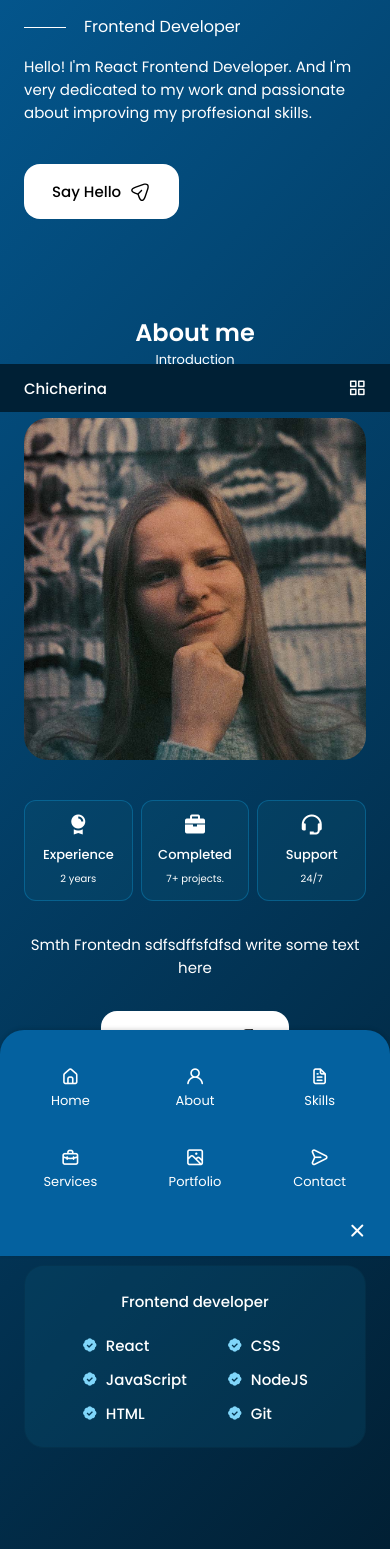
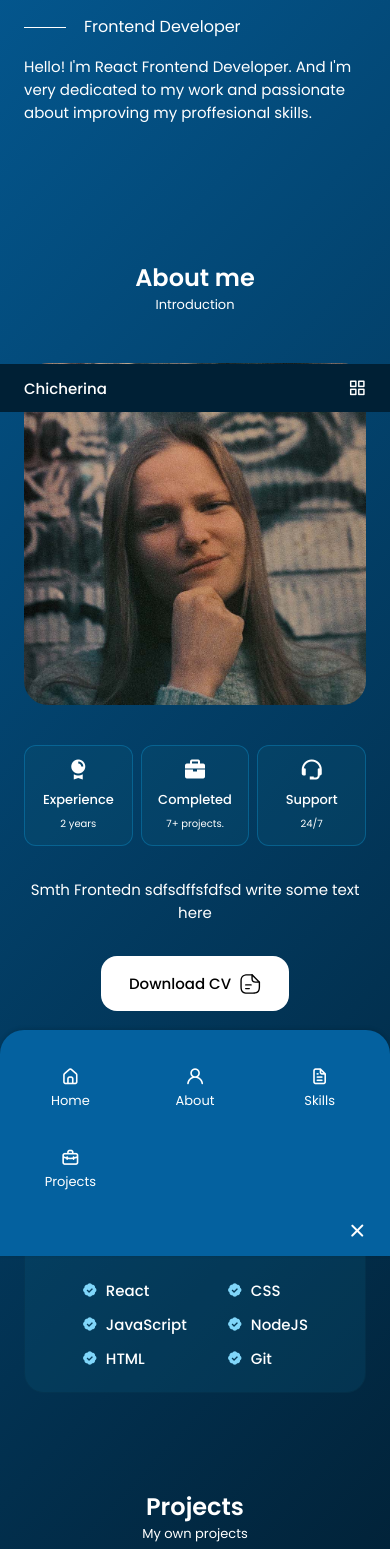
Before and after one commit to katyeheisenberg/portfolio-mine, a React (Create React App) app: page / in a window 390 px wide. Shown: the part 432-1981 px from the top of the page. Built offline with nearby package versions, Linux system fonts and the light colour scheme.

Commit message:
completed footer component;

```diff
--- a/src/components/Header/Header.jsx
+++ b/src/components/Header/Header.jsx
@@ -31,19 +31,7 @@ const Header = () => {
             <li className="nav__item">
               <a href="#services" className="nav__link">
                 <i className="uil uil-briefcase-alt nav__icon"></i>
-                Services
-              </a>
-            </li>
-            <li className="nav__item">
-              <a href="#portfolio" className="nav__link">
-                <i className="uil uil-scenery nav__icon"></i>
-                Portfolio
-              </a>
-            </li>
-            <li className="nav__item">
-              <a href="#contact" className="nav__link">
-                <i className="uil uil-message nav__icon"></i>
-                Contact
+                Projects
               </a>
             </li>
           </ul>
--- a/src/components/footer/Footer.jsx
+++ b/src/components/footer/Footer.jsx
@@ -9,10 +9,10 @@ const Footer = () => {
 
         <ul className="footer__list">
           <li>
-            <a href="#about" className="footer__link">About</a>
+            <a className="footer__link" href="#about">About</a>
           </li>
           <li>
-            <a href="#portfolio" className="footer__link">Projects</a>
+            <a className="footer__link" href="#portfolio">Projects</a>
           </li>
         </ul>
 
--- a/src/components/footer/footer.scss
+++ b/src/components/footer/footer.scss
@@ -0,0 +1,64 @@
+.footer {
+  background-color: var(--container-color);
+  border-top: 1px solid rgba(0, 0, 0, 0.1);
+}
+
+.footer__container {
+  padding: 2rem 0 6rem;
+}
+
+.footer__link {
+  color: white;
+}
+
+.footer__title {
+  text-align: center;
+  margin-bottom: var(--mb-2);
+}
+
+.footer__link:hover {
+  color: rgb(152, 152, 152);
+}
+
+.footer__list {
+  display: flex;
+  justify-content: center;
+  column-gap: 1.5rem;
+  margin-bottom: var(--mb-2);
+}
+
+.footer__social {
+  display: flex;
+  justify-content: center;
+  column-gap: 1.125rem;
+
+}
+
+.footer__social-link {
+  color: white;
+  font-size: 1.25rem;
+  padding: 0.5rem;
+  border-radius: 0.5rem;
+  display: inline-flex;
+  background-color: rgba(129, 212, 248, 0.7);
+}
+
+.footer__social-link:hover {
+  color: rgb(152, 152, 152);
+}
+
+.footer__copy {
+  display: block;
+  margin-top: 4.5rem;
+  color: rgb(152, 152, 152);
+  text-align: center;
+  font-size: var(--smaller-font-size)
+}
+
+@media screen and (max-width: 992px) {
+  .footer__social-link {
+    padding: 0.25rem;
+    border-radius: 0.25rem;
+    font-size: 1rem;
+  }
+}
--- a/src/components/home/Data.jsx
+++ b/src/components/home/Data.jsx
@@ -56,27 +56,6 @@ const Data = () => {
       </h1>
       <h3 className="home__subtitle">Frontend Developer</h3>
       <p className="home__description">Hello! I'm React Frontend Developer. And I'm very dedicated to my work and passionate about improving my proffesional skills.</p>
-      <a href="#contact" className="button button--flex">
-        Say Hello
-        <svg
-                  class="button__icon"
-                  xmlns="http://www.w3.org/2000/svg"
-                  width="24"
-                  height="24"
-                  viewBox="0 0 24 24"
-                  fill="black"
-                >
-                  <path
-                    d="M14.2199 21.9352C13.0399 21.9352 11.3699 21.1052 10.0499 17.1352L9.32988 14.9752L7.16988 14.2552C3.20988 12.9352 2.37988 11.2652 2.37988 10.0852C2.37988 8.91525 3.20988 7.23525 7.16988 5.90525L15.6599 3.07525C17.7799 2.36525 19.5499 2.57525 20.6399 3.65525C21.7299 4.73525 21.9399 6.51525 21.2299 8.63525L18.3999 17.1252C17.0699 21.1052 15.3999 21.9352 14.2199 21.9352ZM7.63988 7.33525C4.85988 8.26525 3.86988 9.36525 3.86988 10.0852C3.86988 10.8052 4.85988 11.9052 7.63988 12.8252L10.1599 13.6652C10.3799 13.7352 10.5599 13.9152 10.6299 14.1352L11.4699 16.6552C12.3899 19.4352 13.4999 20.4252 14.2199 20.4252C14.9399 20.4252 16.0399 19.4352 16.9699 16.6552L19.7999 8.16525C20.3099 6.62525 20.2199 5.36525 19.5699 4.71525C18.9199 4.06525 17.6599 3.98525 16.1299 4.49525L7.63988 7.33525Z"
-                    fill="black"
-                  ></path>
-                  <path
-                    d="M10.11 14.7052C9.92005 14.7052 9.73005 14.6352 9.58005 14.4852C9.29005 14.1952 9.29005 13.7152 9.58005 13.4252L13.16 9.83518C13.45 9.54518 13.93 9.54518 14.22 9.83518C14.51 10.1252 14.51 10.6052 14.22 10.8952L10.64 14.4852C10.5 14.6352 10.3 14.7052 10.11 14.7052Z"
-                    fill="black"
-                  ></path>
-        </svg>
-
-      </a>
     </div>
   )
 }
--- a/src/components/projects/Projects.jsx
+++ b/src/components/projects/Projects.jsx
@@ -31,12 +31,12 @@ const Projects = () => {
               <ul className="services__modal-services grid">
                 <li className="services__modal-service">
                   <i className="uil uil-check-circle services__modal-icon"></i>
-                  <p className="services__modal-info"><a href="https://github.com/katyeheisenberg/ecommerce">GitHub</a></p>
+                  <p className="services__modal-info"><a className="services__modal-info" href="https://github.com/katyeheisenberg/ecommerce">GitHub</a></p>
                 </li>
 
                 <li className="services__modal-service">
                   <i className="uil uil-check-circle services__modal-icon"></i>
-                  <p className="services__modal-info"><a href="https://effervescent-mischievous.onrender.com/">Project</a></p>
+                  <p className="services__modal-info"><a className="services__modal-info" href="https://effervescent-mischievous.onrender.com/">Project</a></p>
                 </li>
               </ul>
             </div>
@@ -61,12 +61,12 @@ const Projects = () => {
               <ul className="services__modal-services grid">
                 <li className="services__modal-service">
                   <i className="uil uil-check-circle services__modal-icon"></i>
-                  <p className="services__modal-info"><a href="https://github.com/katyeheisenberg/myPage">GitHub</a></p>
+                  <p className="services__modal-info"><a className="services__modal-info" href="https://github.com/katyeheisenberg/myPage">GitHub</a></p>
                 </li>
 
                 <li className="services__modal-service">
                   <i className="uil uil-check-circle services__modal-icon"></i>
-                  <p className="services__modal-info"><a href="https://kittys-blog.vercel.app/">Project</a></p>
+                  <p className="services__modal-info"><a className="services__modal-info" href="https://kittys-blog.vercel.app/">Project</a></p>
                 </li>
               </ul>
             </div>
@@ -91,12 +91,12 @@ const Projects = () => {
               <ul className="services__modal-services grid">
                 <li className="services__modal-service">
                   <i className="uil uil-check-circle services__modal-icon"></i>
-                  <p className="services__modal-info"><a href="https://github.com/katyeheisenberg/mui-sNetwork">GitHub</a></p>
+                  <p className="services__modal-info"><a className="services__modal-info" href="https://github.com/katyeheisenberg/mui-sNetwork">GitHub</a></p>
                 </li>
 
                 <li className="services__modal-service">
                   <i className="uil uil-check-circle services__modal-icon"></i>
-                  <p className="services__modal-info"><a href="https://mui-s-network.vercel.app/">Project</a></p>
+                  <p className="services__modal-info"><a className="services__modal-info" href="https://mui-s-network.vercel.app/">Project</a></p>
                 </li>
               </ul>
             </div>
--- a/src/components/projects/projects.scss
+++ b/src/components/projects/projects.scss
@@ -86,7 +86,6 @@
   color: white;
   font-size: var(--small-font-size);
   padding: 0;
-  // margin-bottom: var(--mb-2);
 }
 
 .services__modal-info {
@@ -114,6 +113,7 @@
   align-items: center;
   column-gap: .5rem;
 }
+
 
 
 .active-modal {
```
